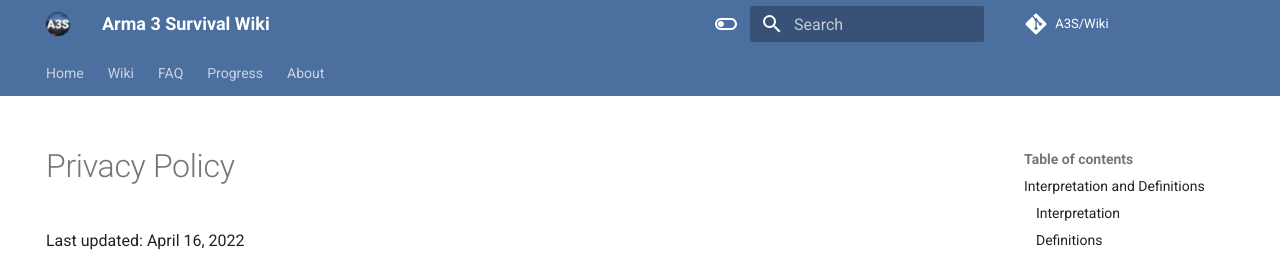
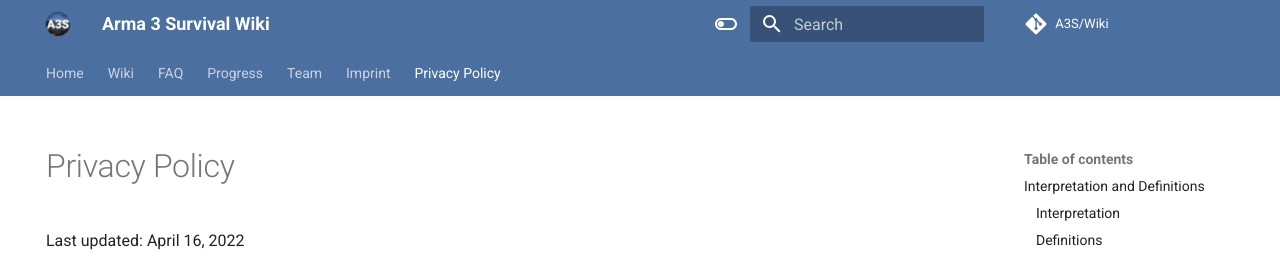
Before and after one commit to M3ragon/Arma3SurvivalWiki, an MkDocs documentation site: the page built from docs/privacy_policy.md, in a window 1280 px wide and 900 px high. Shown: the top 257 px of the window. Built offline with MkDocs 1.6.1 and Material for MkDocs 9.7.7, drawn with Linux system fonts in a browser that asks for light colours; comment, search, counter and statistics services are not loaded.

Commit message:
Update Navbar

```diff
--- a/mkdocs.yml
+++ b/mkdocs.yml
@@ -5,9 +5,14 @@ nav:
   - Wiki:
     - wiki/index.md
     - Basebuilding and Raiding: wiki/base/BuildingAndRaiding.md
+    - Traderzone:
+      - wiki/traderzone/index.md
+      - Hideout: wiki/traderzone/hideout.md
   - FAQ: faq.md
   - Progress: progress.md
-  - About: about.md
+  - Team: about.md
+  - Imprint: imprint.md
+  - Privacy Policy: privacy_policy.md
 
 theme:
   name: material
```
